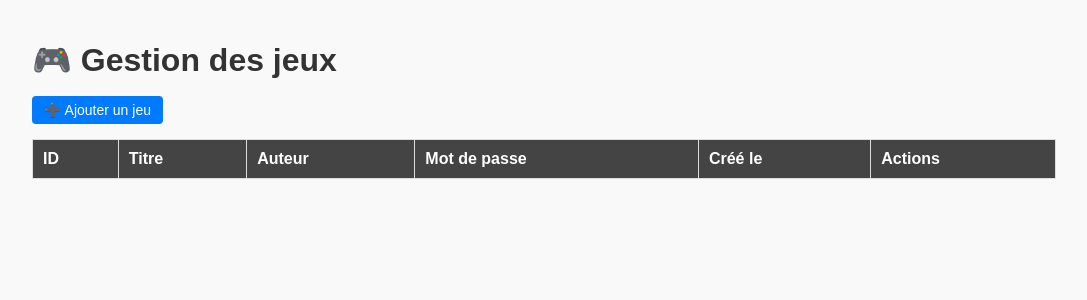
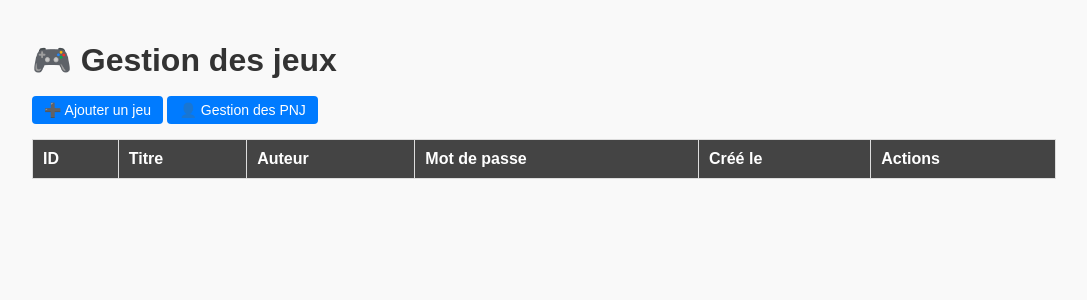
Before and after one commit to Pakal72/station72, a FastAPI app: page /jeux in a window 1280 px wide. Shown: the top 300 px of the page, without its empty margins (96-1183 px from the left). Run offline with FastAPI, Linux system fonts and the light colour scheme; data that the repository does not hold is empty; parts of the project's set-up code (start-up, migrations or seed data) failed here and were passed over; some libraries are stand-ins or nearby versions.

Commit message:
Ajout tables PNJ et énigmes et interface de gestion

```diff
--- a/main.py
+++ b/main.py
@@ -190,6 +190,144 @@ def delete_jeu(jeu_id: int):
             cur.execute("DELETE FROM jeux WHERE id_jeu=%s", (jeu_id,))
             conn.commit()
     return RedirectResponse(url="/jeux", status_code=303)
+
+
+# ------------------------ Gestion des PNJ -------------------------
+
+@app.get("/pnj")
+def list_pnj(request: Request):
+    """Affiche la liste des PNJ."""
+    with get_conn() as conn:
+        with conn.cursor(cursor_factory=RealDictCursor) as cur:
+            cur.execute("SELECT * FROM pnj ORDER BY id")
+            pnjs = cur.fetchall()
+    return templates.TemplateResponse("pnj_index.html", {"request": request, "pnjs": pnjs})
+
+
+@app.get("/pnj/add")
+def add_pnj_form(request: Request):
+    """Formulaire d'ajout d'un PNJ."""
+    return templates.TemplateResponse("add_pnj.html", {"request": request})
+
+
+@app.post("/pnj/add")
+def add_pnj(nom: str = Form(...), personae: str = Form(""), prompt: str = Form("")):
+    with get_conn() as conn:
+        with conn.cursor() as cur:
+            cur.execute(
+                "INSERT INTO pnj (nom, personae, prompt) VALUES (%s, %s, %s)",
+                (nom, personae, prompt),
+            )
+            conn.commit()
+    return RedirectResponse(url="/pnj", status_code=303)
+
+
+@app.get("/pnj/edit/{pnj_id}")
+def edit_pnj_form(request: Request, pnj_id: int):
+    with get_conn() as conn:
+        with conn.cursor(cursor_factory=RealDictCursor) as cur:
+            cur.execute("SELECT * FROM pnj WHERE id=%s", (pnj_id,))
+            pnj = cur.fetchone()
+            cur.execute("SELECT * FROM enigmes WHERE id_pnj=%s ORDER BY id", (pnj_id,))
+            enigmes = cur.fetchall()
+    return templates.TemplateResponse(
+        "add_pnj.html",
+        {"request": request, "pnj": pnj, "enigmes": enigmes},
+    )
+
+
+@app.post("/pnj/edit/{pnj_id}")
+def edit_pnj(
+    pnj_id: int,
+    nom: str = Form(...),
+    personae: str = Form(""),
+    prompt: str = Form(""),
+):
+    with get_conn() as conn:
+        with conn.cursor() as cur:
+            cur.execute(
+                "UPDATE pnj SET nom=%s, personae=%s, prompt=%s WHERE id=%s",
+                (nom, personae, prompt, pnj_id),
+            )
+            conn.commit()
+    return RedirectResponse(url="/pnj", status_code=303)
+
+
+@app.get("/pnj/delete/{pnj_id}")
+def delete_pnj(pnj_id: int):
+    with get_conn() as conn:
+        with conn.cursor() as cur:
+            cur.execute("DELETE FROM pnj WHERE id=%s", (pnj_id,))
+            conn.commit()
+    return RedirectResponse(url="/pnj", status_code=303)
+
+
+@app.get("/enigmes/add")
+def add_enigme_form(request: Request, pnj_id: int):
+    """Formulaire d'ajout d'une énigme."""
+    return templates.TemplateResponse("add_enigme.html", {"request": request, "pnj_id": pnj_id})
+
+
+@app.post("/enigmes/add")
+def add_enigme(
+    id_pnj: int = Form(...),
+    texte_enigme: str = Form(...),
+    texte_reponse: str = Form(...),
+    textes_indices: str = Form(""),
+):
+    with get_conn() as conn:
+        with conn.cursor() as cur:
+            cur.execute(
+                """
+                INSERT INTO enigmes (id_pnj, texte_enigme, texte_reponse, textes_indices)
+                VALUES (%s, %s, %s, %s)
+                """,
+                (id_pnj, texte_enigme, texte_reponse, textes_indices),
+            )
+            conn.commit()
+    return RedirectResponse(url=f"/pnj/edit/{id_pnj}", status_code=303)
+
+
+@app.get("/enigmes/edit/{enigme_id}")
+def edit_enigme_form(request: Request, enigme_id: int):
+    with get_conn() as conn:
+        with conn.cursor(cursor_factory=RealDictCursor) as cur:
+            cur.execute("SELECT * FROM enigmes WHERE id=%s", (enigme_id,))
+            enigme = cur.fetchone()
+    return templates.TemplateResponse("add_enigme.html", {"request": request, "enigme": enigme})
+
+
+@app.post("/enigmes/edit/{enigme_id}")
+def edit_enigme(
+    enigme_id: int,
+    id_pnj: int = Form(...),
+    texte_enigme: str = Form(...),
+    texte_reponse: str = Form(...),
+    textes_indices: str = Form(""),
+):
+    with get_conn() as conn:
+        with conn.cursor() as cur:
+            cur.execute(
+                """
+                UPDATE enigmes SET id_pnj=%s, texte_enigme=%s, texte_reponse=%s, textes_indices=%s
+                WHERE id=%s
+                """,
+                (id_pnj, texte_enigme, texte_reponse, textes_indices, enigme_id),
+            )
+            conn.commit()
+    return RedirectResponse(url=f"/pnj/edit/{id_pnj}", status_code=303)
+
+
+@app.get("/enigmes/delete/{enigme_id}")
+def delete_enigme(enigme_id: int):
+    with get_conn() as conn:
+        with conn.cursor() as cur:
+            cur.execute("SELECT id_pnj FROM enigmes WHERE id=%s", (enigme_id,))
+            pnj_id = cur.fetchone()[0]
+            cur.execute("DELETE FROM enigmes WHERE id=%s", (enigme_id,))
+            conn.commit()
+    return RedirectResponse(url=f"/pnj/edit/{pnj_id}", status_code=303)
+
 
 
 @app.get("/pages/add")
--- a/templates/index.html
+++ b/templates/index.html
@@ -9,6 +9,7 @@
     <div class="container">
         <h1>🎮 Gestion des jeux</h1>
         <a href="/jeux/add" class="btn btn-primary">➕ Ajouter un jeu</a>
+        <a href="/pnj" class="btn btn-primary">👤 Gestion des PNJ</a>
         <table>
             <thead>
                 <tr>
```
Also changed, not shown: Station72.session.sql (+18 -0 lines), templates/add_enigme.html (added, +40 -0 lines), templates/add_pnj.html (added, +65 -0 lines), templates/pnj_index.html (added, +34 -0 lines).
